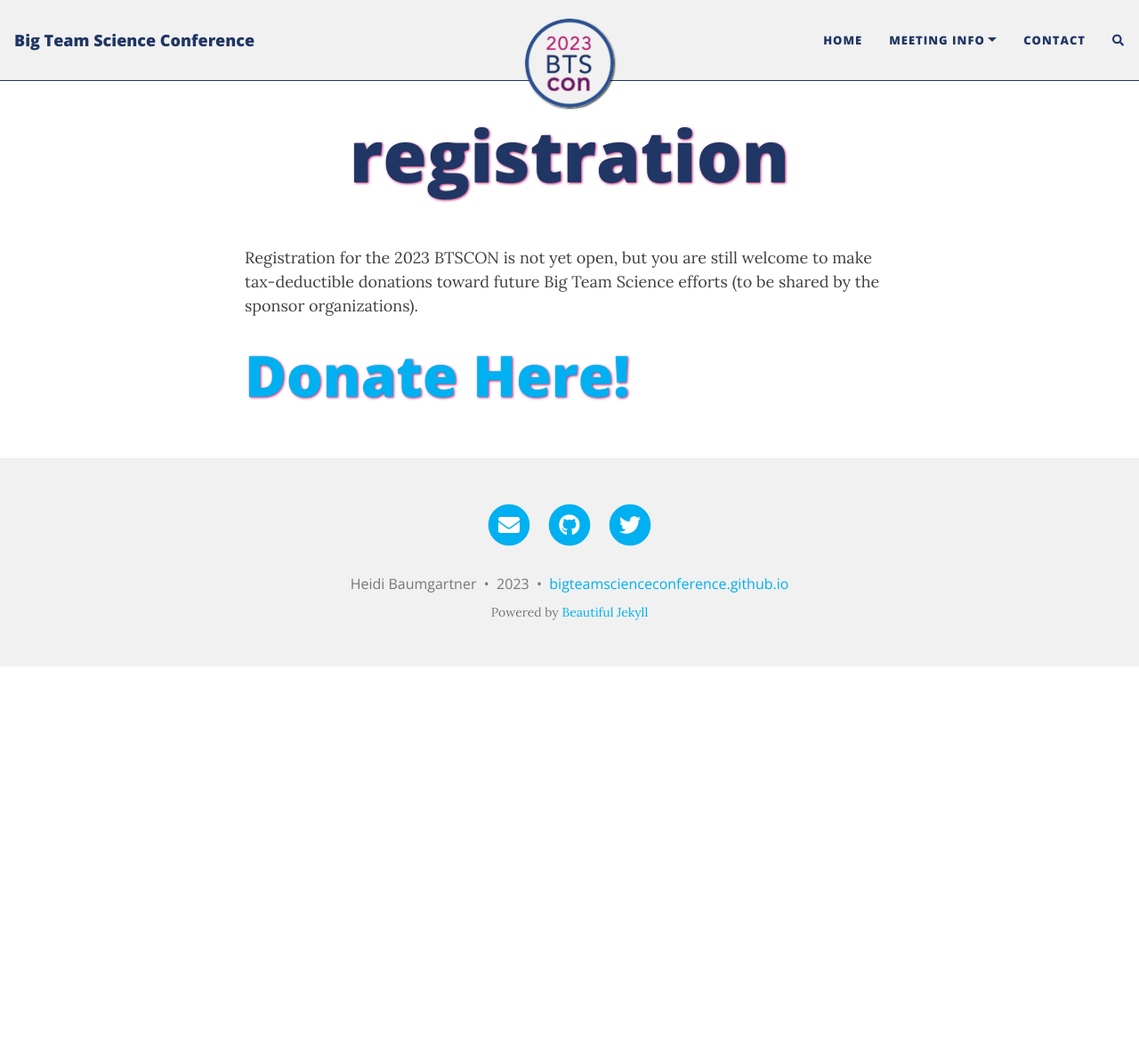
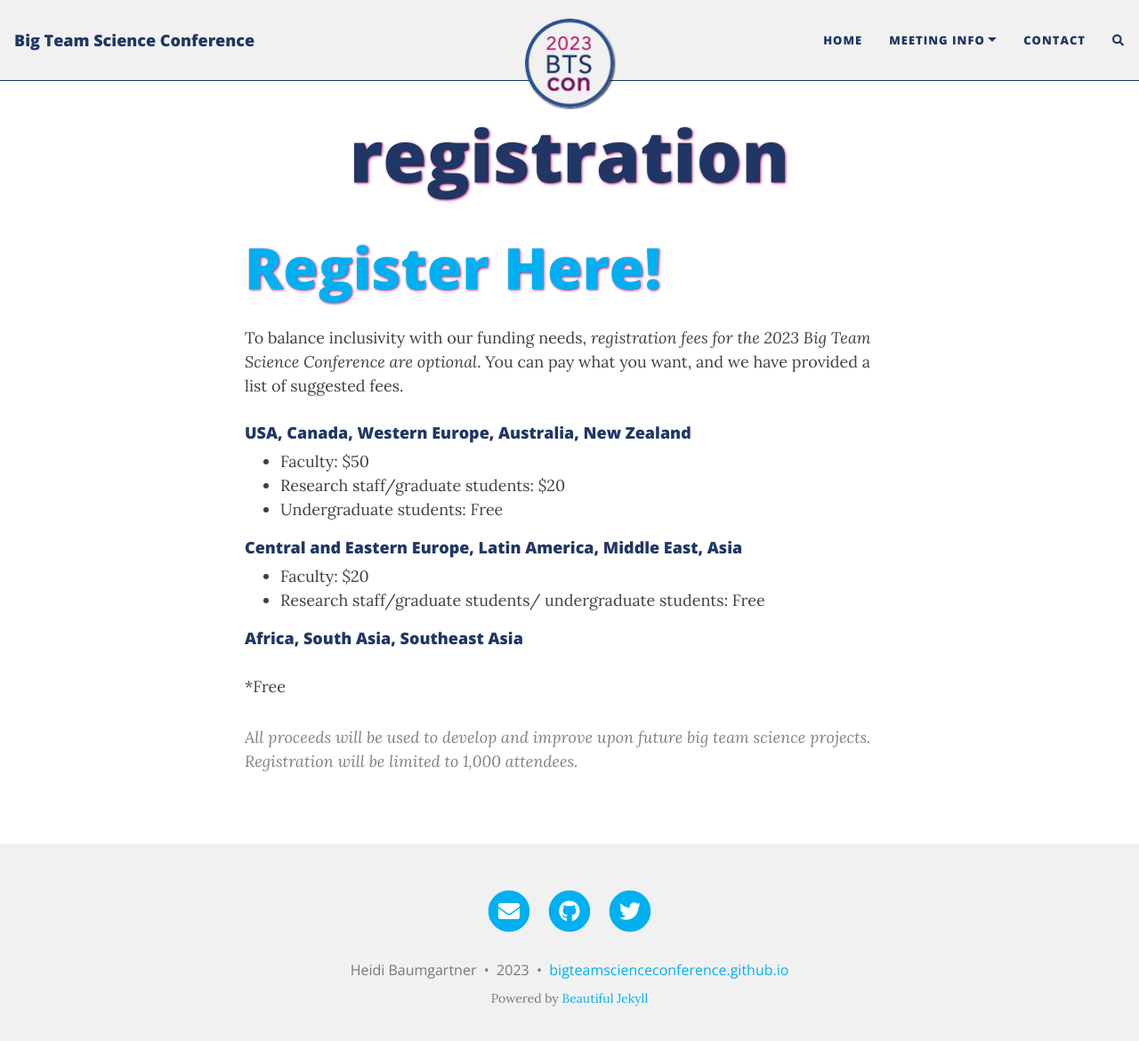
Before and after one commit to bigteamscienceconference/bigteamscienceconference.github.io, a Jekyll site: the page built from registration.md, in a window 1280 px wide and 1183 px high. Shown: the top 1170 px of the window at 89% size. Built offline with Jekyll 4.4.1, drawn with Linux system fonts in a browser that asks for light colours; nearby versions of some CDN libraries; comment, search, counter and statistics services are not loaded.

Commit message:
Update registration.md

```diff
--- a/registration.md
+++ b/registration.md
@@ -4,12 +4,26 @@
 <!--cover-img: /assets/img/events_blank.png-->
 ---
 
+# [Register Here!](https://opencollective.com/psysciacc/events/2023-big-team-science-conference-75ba08f5/contribute/registration-2023-big-team-science-conference-59364)
+
+To balance inclusivity with our funding needs, *registration fees for the 2023 Big Team Science Conference are optional*. You can pay what you want, and we have provided a list of suggested fees.
+
+#### USA, Canada, Western Europe, Australia, New Zealand
+* Faculty: $50
+* Research staff/graduate students: $20
+* Undergraduate students: Free
+
+#### Central and Eastern Europe, Latin America, Middle East, Asia
+* Faculty: $20
+* Research staff/graduate students/ undergraduate students: Free
+
+#### Africa, South Asia, Southeast Asia
+*Free
+
+> All proceeds will be used to develop and improve upon future big team science projects. Registration will be limited to 1,000 attendees.
+
 <!--
-# [Register Here!](https://opencollective.com/psysciacc/events/test-event-23392c94/contribute/registration-2022-big-team-science-conference-40278)
-
-To register, please click the **Register** link above. To ensure inclusivity, **registration fees are optional** for attendees! You can pay what you want, but the suggested registration fee is $20. All proceeds will be used to develop and improve upon future big team science projects. Registration will be limited to 1,000 attendees.
--->
-
 Registration for the 2023 BTSCON is not yet open, but you are still welcome to make tax-deductible donations toward future Big Team Science efforts (to be shared by the sponsor organizations).
 
 # [Donate Here!](https://opencollective.com/psysciacc/events/test-event-23392c94/contribute/registration-2022-big-team-science-conference-40278)
+-->
```
